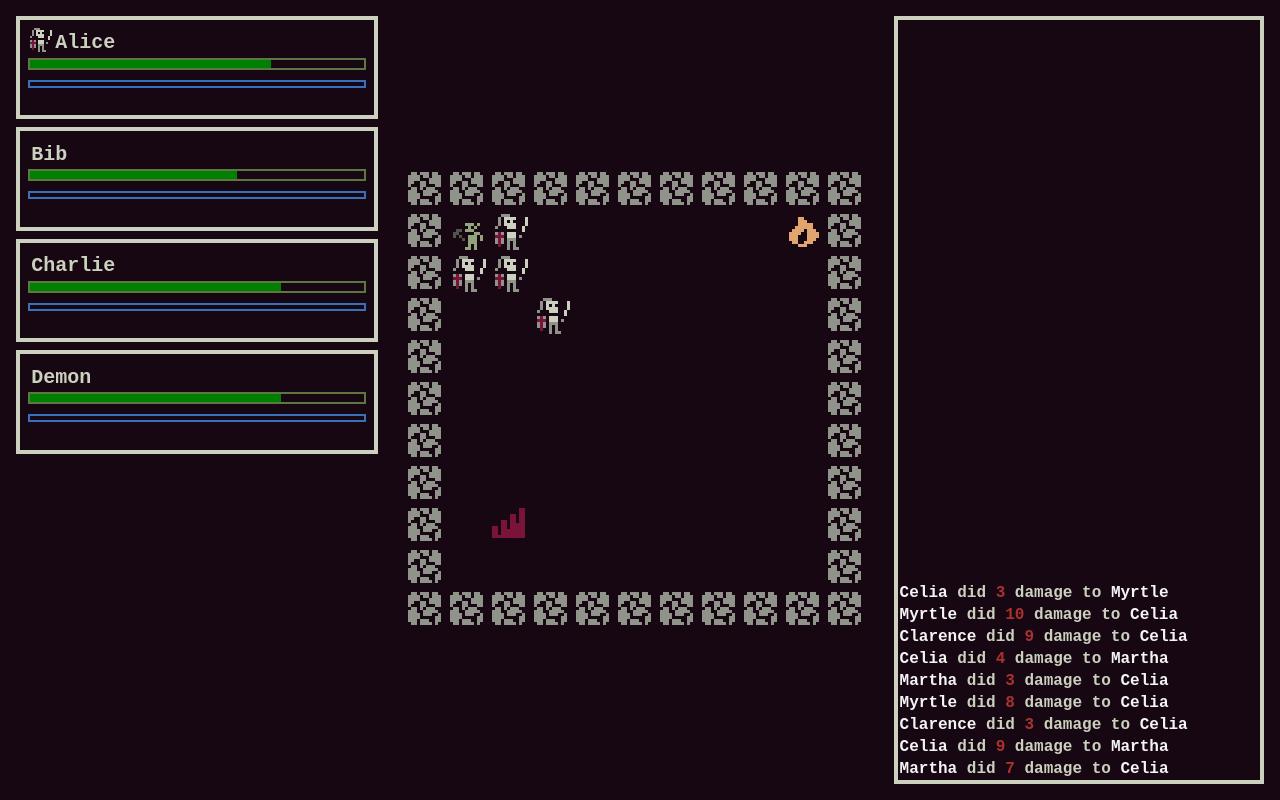
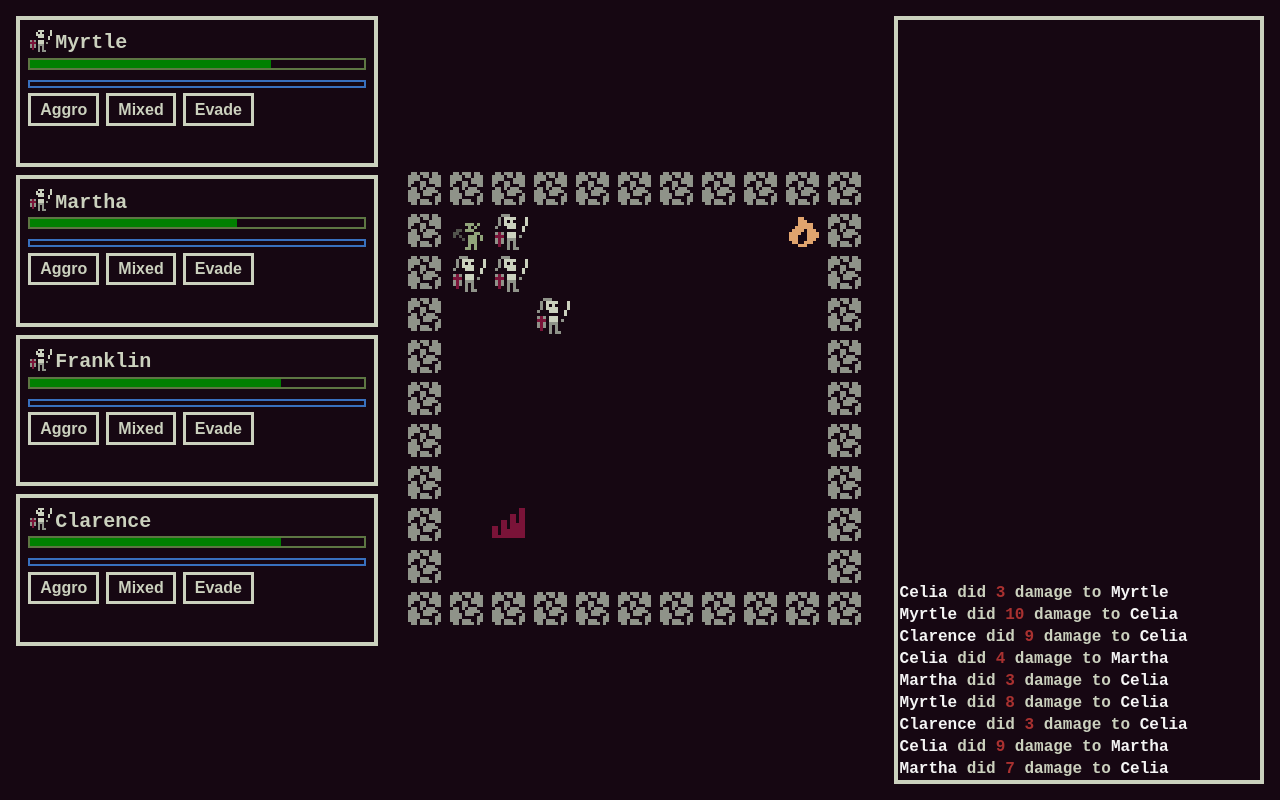
Before and after one commit to zzox/bro-js, a website built with Vite: page index.html in a window 1280 px wide. Built offline with nearby package versions, Linux system fonts and the light colour scheme.

Commit message:
player ui

```diff
--- a/index.html
+++ b/index.html
@@ -9,27 +9,53 @@
 <body>
   <main>
     <div id="chars">
-      <div id="char-0" class="box char display-none">
+      <div class="box char display-none">
         <div class="char-title">
-          <div class="ssimg"></div><p class="char-name">Alice</p>
+          <div class="ssimg"></div><p class="char-name"></p>
         </div>
         <progress class="hp-bar" value="80" max="100"></progress>
         <progress class="mp-bar"></progress>
+        <div class="char-buttons">
+          <button class="char-button"><p></p></button>
+          <button class="char-button"><p></p></button>
+          <button class="char-button"><p></p></button>
+        </div>
       </div>
-      <div id="char-1" class="box char display-none">
-        <p class="char-name">Bib</p>
+      <div class="box char display-none">
+        <div class="char-title">
+          <div class="ssimg"></div><p class="char-name"></p>
+        </div>
         <progress class="hp-bar"></progress>
         <progress class="mp-bar"></progress>
+        <div class="char-buttons">
+          <button class="char-button"><p></p></button>
+          <button class="char-button"><p></p></button>
+          <button class="char-button"><p></p></button>
+        </div>
       </div>
-      <div id="char-2" class="box char display-none">
-        <p class="char-name">Charlie</p>
+      <div class="box char display-none">
+        <div class="char-title">
+          <div class="ssimg"></div><p class="char-name"></p>
+        </div>
         <progress class="hp-bar"></progress>
         <progress class="mp-bar"></progress>
+        <div class="char-buttons">
+          <button class="char-button"><p></p></button>
+          <button class="char-button"><p></p></button>
+          <button class="char-button"><p></p></button>
+        </div>
       </div>
-      <div id="char-3" class="box char display-none">
-        <p class="char-name">Demon</p>
+      <div class="box char display-none">
+        <div class="char-title">
+          <div class="ssimg"></div><p class="char-name"></p>
+        </div>
         <progress class="hp-bar"></progress>
         <progress class="mp-bar"></progress>
+        <div class="char-buttons">
+          <button class="char-button"><p></p></button>
+          <button class="char-button"><p></p></button>
+          <button class="char-button"><p></p></button>
+        </div>
       </div>
     </div>
     <div id="battle">
--- a/src/css/main.css
+++ b/src/css/main.css
@@ -1,11 +1,11 @@
 :root {
   /* --bg-color: #000; */
   /* --bg-color: #0e0e0e; */
-  /* --dark-bg-color: #586e75; used for disabled */
+  /* --other-bg-color: #586e75; used for disabled */
   /* --color: whitesmoke; */
   /* --bg-color: #26201d; */
   --bg-color: #160712;
-  --dark-bg-color: #52534c; /* used for disabled */
+  --other-bg-color: #52534c; /* used for disabled */
   --color: #cbd1be;
   --green: #5d7643;
   --blue: #3870be;
@@ -18,7 +18,6 @@ body {
   background-color: var(--bg-color);
   color: var(--color);
   margin: 0;
-  font-weight: 700;
   /* overflow-y: hidden;
   overflow-x: hidden; */
 }
@@ -36,6 +35,22 @@ canvas {
 p {
   margin: 0.2rem;
   font-size: 1rem;
+  font-weight: 700;
+}
+
+button {
+  cursor: pointer;
+  border: .25em solid var(--color);
+  display: flex;
+  justify-content: center;
+  align-items: center;
+  flex-direction: column;
+  background-color: var(--bg-color);
+  color: var(--color);
+}
+
+button:hover {
+  background-color: var(--other-bg-color);
 }
 
 /* nav {
@@ -81,18 +96,26 @@ p {
   background-position: 24px 0px;
 }
 
+.char {
+  flex-basis: calc(16.6%);
+  padding: 0.5rem;
+}
+
 .char-title {
   display: flex;
   flex-direction: row;
 }
 
-.char {
-  flex-basis: calc(16.6% - 3rem);
-  padding: 0.5rem;
+.char-name {
+  font-size: 1.25rem;
 }
 
-.char-name {
-  font-size: 1.25rem;
+.char-buttons {
+  display: flex;
+}
+
+.char-button:not(:last-child) {
+  margin-right: .5em;
 }
 
 .box {
--- a/src/main.ts
+++ b/src/main.ts
@@ -2,13 +2,13 @@ import { actorData, ActorType } from './data/actor-data'
 import { names } from './data/names'
 import { spellData } from './data/spell-data'
 import { createLogFromEvent } from './ui/logs'
-import { updatePlayerUi } from './ui/player-ui'
+import { setupPlayerUi, updatePlayerUi } from './ui/player-ui'
 import { logger, LogLevel, setLogLevel } from './util/logger'
-import { Actor } from './world/actor'
+import { Actor, Behavior } from './world/actor'
 import { forEachGI, makeGrid, TileType } from './world/grid'
 import { Room, RoomEvent, RoomEventType, RoomResult } from './world/room'
 
-setLogLevel(LogLevel.Debug)
+setLogLevel(LogLevel.Info)
 logger.debug('bro :)')
 
 // move to new file? or just new branch
@@ -73,6 +73,11 @@ const handleRoomEvent = (event:RoomEvent) => {
     particles.push({ tile: spellData.get(event.spell!)!.tile, collTime: 5, time: 30, x: event.x!, y: event.y! })
   }
   createLogFromEvent(event)
+}
+
+const handleButtonPress = (actorNum:number, behaviorNum:number) => {
+  console.log(actorNum, behaviorNum)
+  // lookup behaviors on actorData
 }
 
 const update = () => {
@@ -167,6 +172,7 @@ const ready = () => {
   updatePlayerUi(actors)
   room = new Room(actors, handleRoomEvent)
   next()
+  setupPlayerUi(handleButtonPress)
 }
 
 const run = async () => {
--- a/src/ui/player-ui.ts
+++ b/src/ui/player-ui.ts
@@ -1,9 +1,40 @@
 import { actorData } from '../data/actor-data'
 import { Actor } from '../world/actor'
-import { $q, setImage } from './ui'
+import { $q } from './ui'
 
 const MAX_ACTORS = 6
-const actorUis = Array.from(document.querySelectorAll('.char'))
+let actorUis:PlayerUi[] = []
+
+type PlayerUi = {
+  name:HTMLParagraphElement
+  icon:HTMLDivElement
+  hpBar:HTMLProgressElement
+  stepBar:HTMLProgressElement
+  buttons:HTMLButtonElement[]
+}
+
+type BehaviorCallback = (actorNum:number, behaviorNum:number) => void
+
+export const setupPlayerUi = (buttonCallback:BehaviorCallback) => {
+  actorUis = Array.from(document.querySelectorAll('.char')).map((item, i) => {
+    const buttons = Array.from(item.querySelectorAll('button'))
+
+    buttons.forEach((btn, j) => {
+      btn.onclick = () => {
+        buttonCallback(i, j)
+      }
+      btn.querySelector('p')!.textContent = ['Aggro', 'Mixed', 'Evade'][j]
+    })
+
+    return {
+      name: item.querySelector('.char-name')!,
+      icon: item.querySelector('.ssimg')!,
+      hpBar: item.querySelector('.hp-bar')!,
+      stepBar: item.querySelector('.step-bar')!,
+      buttons
+    }
+  })
+}
 
 /*
 export const setActorCallback = (cb:(num:number, behavior:Behavior) => void) => {
@@ -11,11 +42,20 @@ export const setActorCallback = (cb:(num:number, behavior:Behavior) => void) =>
 }
 */
 
+const setImage = (icon:HTMLDivElement, tile:number) => {
+  const scale = 2
+  const imgWidth = 384
+  const sx = tile * 12 % imgWidth
+  const sy = Math.floor(tile * 12 / imgWidth) * 12
+  icon.style.backgroundPosition = `-${sx * scale}px -${sy * scale}px`
+}
+
 export const updatePlayerUi = (actors:Actor[]) => {
-  actors.forEach((actor, i) => {
-    // console.log(actorUis[i], i)
-    ;(actorUis[i].querySelector('.hp-bar') as HTMLProgressElement).value = actor.health
-    ;(actorUis[i].querySelector('.hp-bar') as HTMLProgressElement).max = actor.maxHealth
-    setImage(actorData.get(actor.type)!.tile)
+  actorUis.forEach((actor, i) => {
+    actor.hpBar.value = actors[i].health
+    actor.hpBar.max = actors[i].maxHealth
+    // move out to method when the elements are removed
+    actor.name.textContent = actors[i].name
+    // setImage(actorData.get(actor.type)!.tile)
   })
 }
--- a/src/ui/ui.ts
+++ b/src/ui/ui.ts
@@ -7,11 +7,3 @@ export const $make = (type:string):HTMLElement => document.createElement(type)
 // makes a span string of a color class
 export const $span = (text:string, color:string):string =>
   `<span class="${color}">${text}</span>`
-
-export const setImage = (tile:number) => {
-  const scale = 2
-  const imgWidth = 384
-  const sx = tile * 12 % imgWidth
-  const sy = Math.floor(tile * 12 / imgWidth) * 12
-  $q('.ssimg').style.backgroundPosition = `-${sx * scale}px -${sy * scale}px`
-}
```
